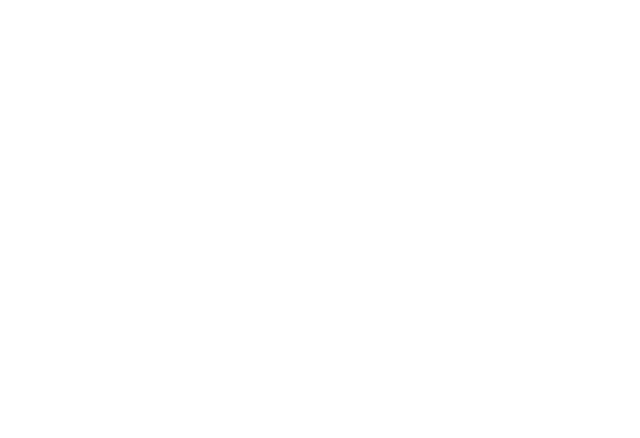
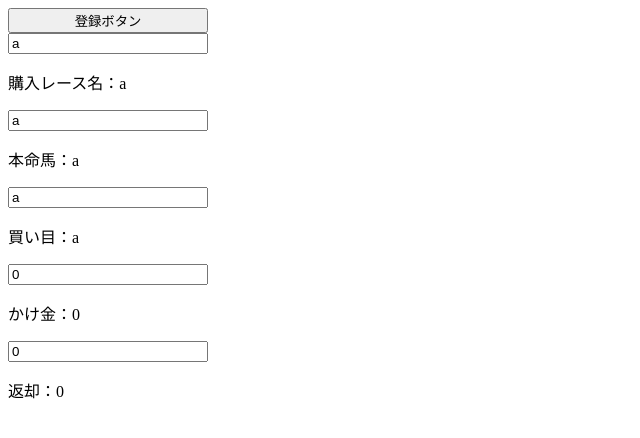
Before and after one commit to keisuke-moda/horse_project, a Nuxt app: page /register-race in a window 1280 px wide. Before the commit this address had no page. Shown: the top 438 px of the page, without its empty margins (0-640 px from the left). Built offline with nearby package versions, Linux system fonts and the light colour scheme.

Commit message:
- 3ページ作成を行った

```diff
--- /dev/null
+++ b/pages/data/index.vue
@@ -0,0 +1,7 @@
+<script setup lang="ts"></script>
+
+<template>
+    <div>
+        テスト。過去のレース結果から絞り込みできる機能を付けたい
+    </div>
+</template>
--- a/pages/index.vue
+++ b/pages/index.vue
@@ -1,26 +1,19 @@
-<script setup>
+<script setup lang="ts">
+const router = useRouter()
+
+const changeRegisterPage = () => {
+    router.push('/register-race')
+}
+
+const changeDataPage = () => {
+    router.push('/data')
+}
 </script>
 
 <template>
-    <div class="m-4">
-        <a>2023年の収支</a>
-        <div class="flex justify-center">
-            <div>収支</div>
-            <div>$</div>
-        </div>
-        <div class="flex">
-            <div>購入</div>
-            <div>$</div>
-        </div>
-        <div class="flex">
-            <div>払い戻し</div>
-            <div>$</div>
-        </div>
-        <div class="flex">
-            <div>回収率</div>
-            <div>%</div>
-        </div>
-    </div>
+    <div>タイトルページ</div>
+    <button @click="changeRegisterPage()">登録ボタン</button>
+    <button @click="changeDataPage()">データ分析画面</button>
 </template>
 
 <style scoped></style>
--- /dev/null
+++ b/pages/register-race/index.vue
@@ -0,0 +1,53 @@
+<script setup lang="ts">
+import axios, { formToJSON } from 'axios';
+
+const raceName = ref("a")
+const favorite = ref("a")
+const howToBuy = ref("a")
+const bet = ref(0)
+const returnPay = ref(0)
+
+const registerRaceResult = (raceName: string, favorite: string, howToBuy: string, bet: number, returnPay: number) => {
+    const instance = axios.create({
+        baseURL: 'http://localhost:8080'
+    })
+
+    instance.post('/register-race', {
+        "raceName": raceName,
+        "favorite": favorite,
+        "howToBuy": howToBuy,
+        "bet": bet,
+        "returnPay": returnPay,
+    })
+        .then((response) => {
+            console.log(response)
+        })
+        .catch((error) => {
+            console.log(error)
+        })
+}
+</script>
+
+<template>
+    <div class="title">
+        <button @click="registerRaceResult(raceName, favorite, howToBuy, bet, returnPay)">登録ボタン</button>
+        <input v-model="raceName" placeholder="購入レース">
+        <p>購入レース名：{{ raceName }}</p>
+        <input v-model="favorite" placeholder="本命馬">
+        <p>本命馬：{{ favorite }}</p>
+        <input v-model="howToBuy" placeholder="買い目">
+        <p>買い目：{{ howToBuy }}</p>
+        <input v-model="bet" placeholder="bet">
+        <p>かけ金：{{ bet }}</p>
+        <input v-model="returnPay" placeholder="return">
+        <p>返却：{{ returnPay }}</p>
+    </div>
+</template>
+
+<style scoped>
+.title {
+    display: flex;
+    flex-direction: column;
+    width: 200px;
+}
+</style>
```
Also changed, not shown: package.json (+7 -0 lines), 1 other file (tests, documents, lock files or other folders).
